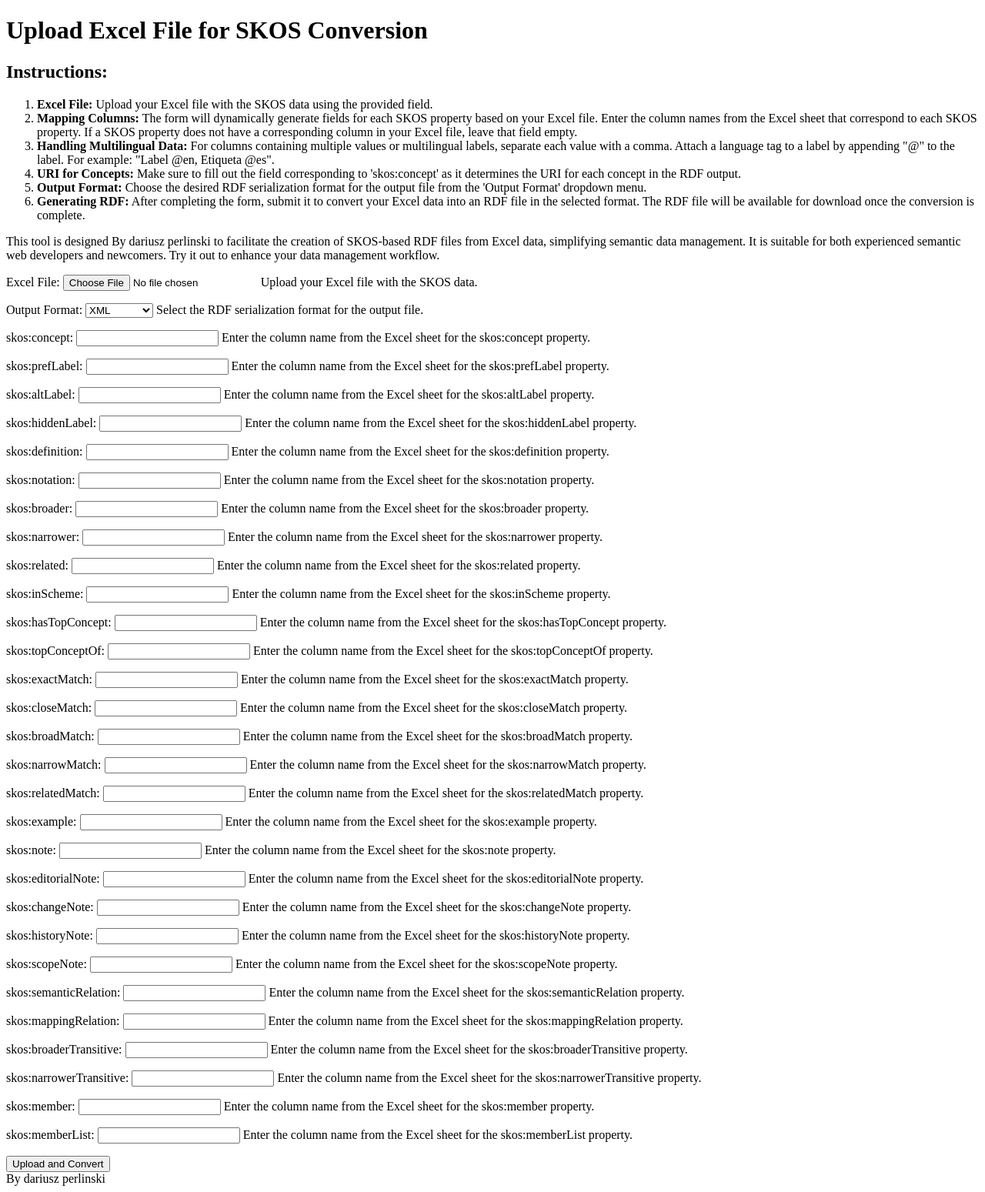
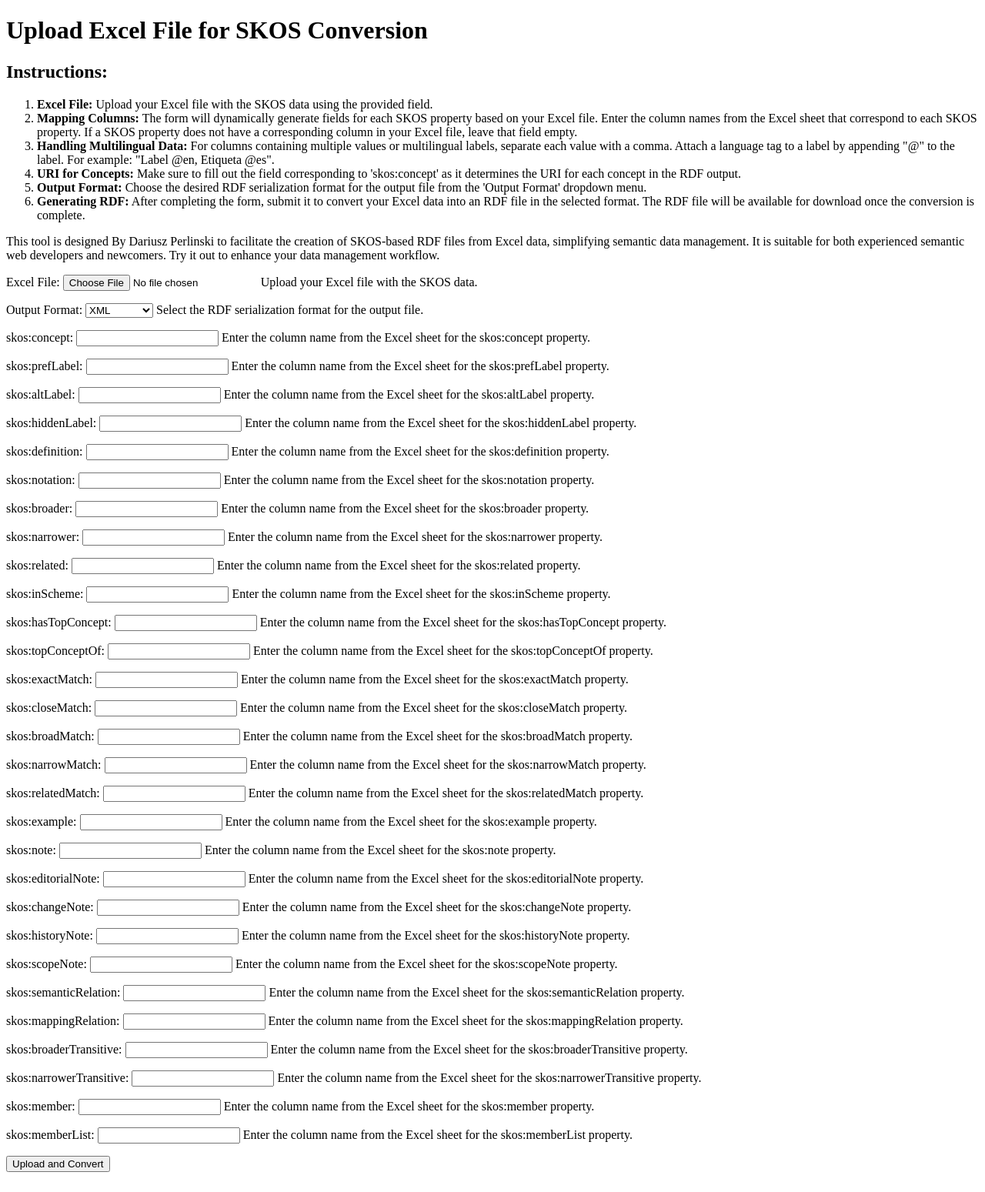
Before and after one commit to darekpe79/konwertery, a Django app: page /skosapp/upload/ in a window 1280 px wide. Shown: the whole page at 77% size. After the commit the page ends 1523 px from the top, so only its background shows below. Run offline with Django 4.2, Linux system fonts and the light colour scheme.

Commit message:
pierwszy od dawna

```diff
--- a/skosapp/templates/upload.html
+++ b/skosapp/templates/upload.html
@@ -18,7 +18,7 @@
             <li><strong>Output Format:</strong> Choose the desired RDF serialization format for the output file from the 'Output Format' dropdown menu.</li>
             <li><strong>Generating RDF:</strong> After completing the form, submit it to convert your Excel data into an RDF file in the selected format. The RDF file will be available for download once the conversion is complete.</li>
         </ol>
-        <p>This tool is designed By dariusz perlinski to facilitate the creation of SKOS-based RDF files from Excel data, simplifying semantic data management. It is suitable for both experienced semantic web developers and newcomers. Try it out to enhance your data management workflow.</p>
+        <p>This tool is designed By Dariusz Perlinski to facilitate the creation of SKOS-based RDF files from Excel data, simplifying semantic data management. It is suitable for both experienced semantic web developers and newcomers. Try it out to enhance your data management workflow.</p>
     </div>
 
     <!-- Upload Form -->
@@ -27,6 +27,6 @@
         {{ form.as_p }}
         <button type="submit">Upload and Convert</button>
     </form>
-    By dariusz perlinski
+
 </body>
 </html>
```
